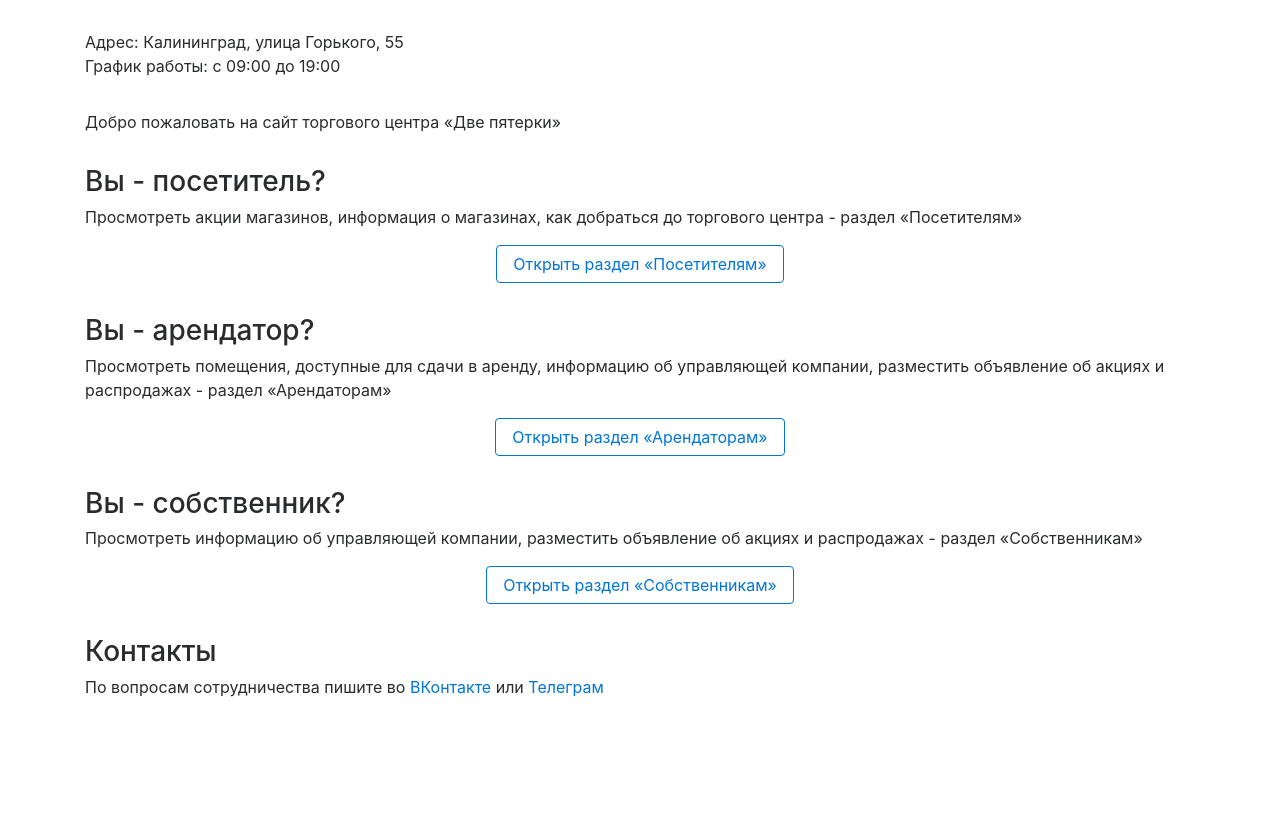
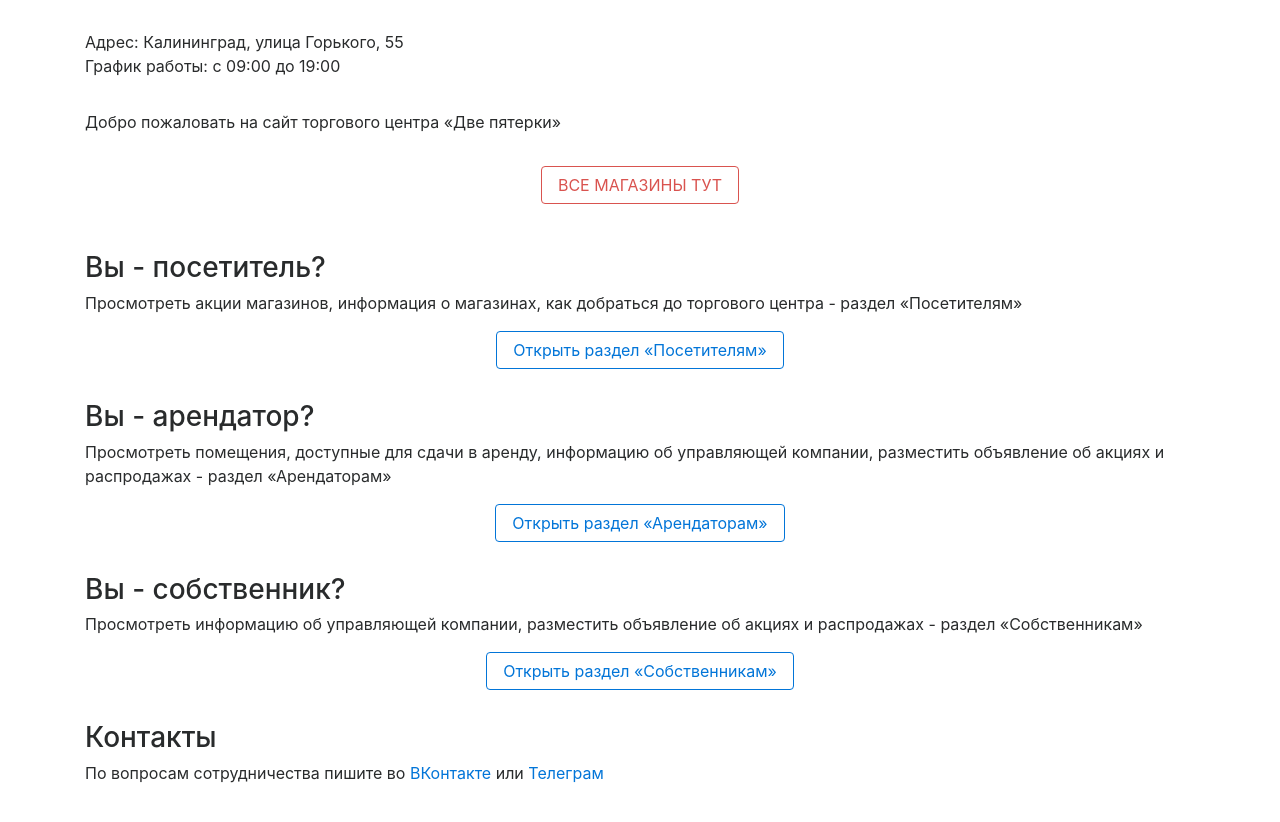
Before and after one commit to reviakin/gorkogo55-landing, a plain HTML site: page index.html in a window 1280 px wide. Shown: the part 118-940 px from the top of the page. Before the commit the page ends 881 px from the top, so only its background shows below. Drawn offline with nearby package versions, Linux system fonts and the light colour scheme.

Commit message:
Add shortcut

```diff
--- a/index.html
+++ b/index.html
@@ -23,6 +23,11 @@
         <div class="container pb-3">
             Добро пожаловать на сайт торгового центра «Две пятерки»
         </div>
+        <section class="container pt-3 pb-3">
+            <p class="text-center">
+                <a class="btn btn-outline-danger" href="//shop.gorkogo55.ru">ВСЕ МАГАЗИНЫ ТУТ</a>
+            </p>
+        </section>
         <section class="container pt-3 pb-3">
             <h3>Вы - посетитель?</h3>
             <p>
```
